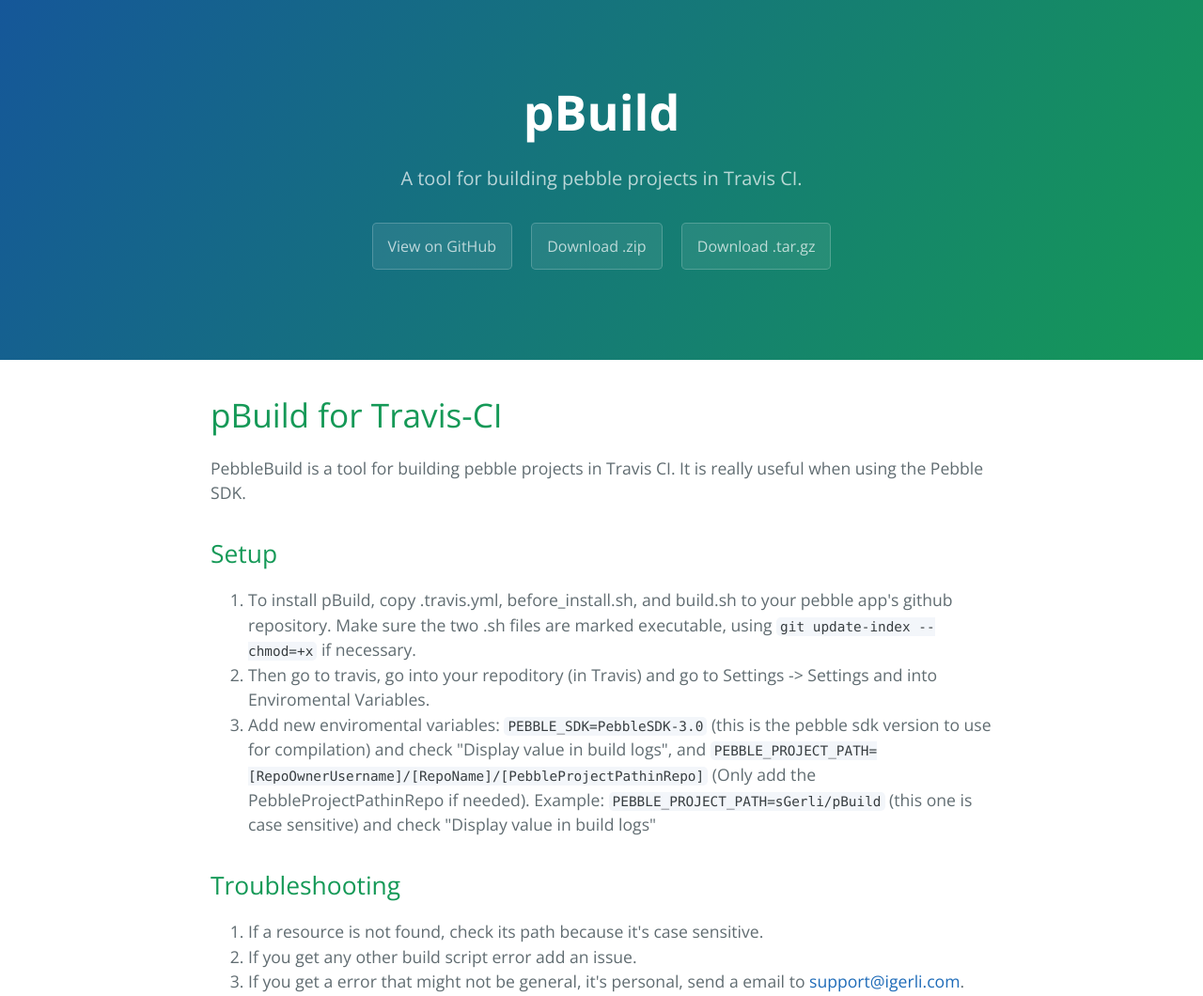
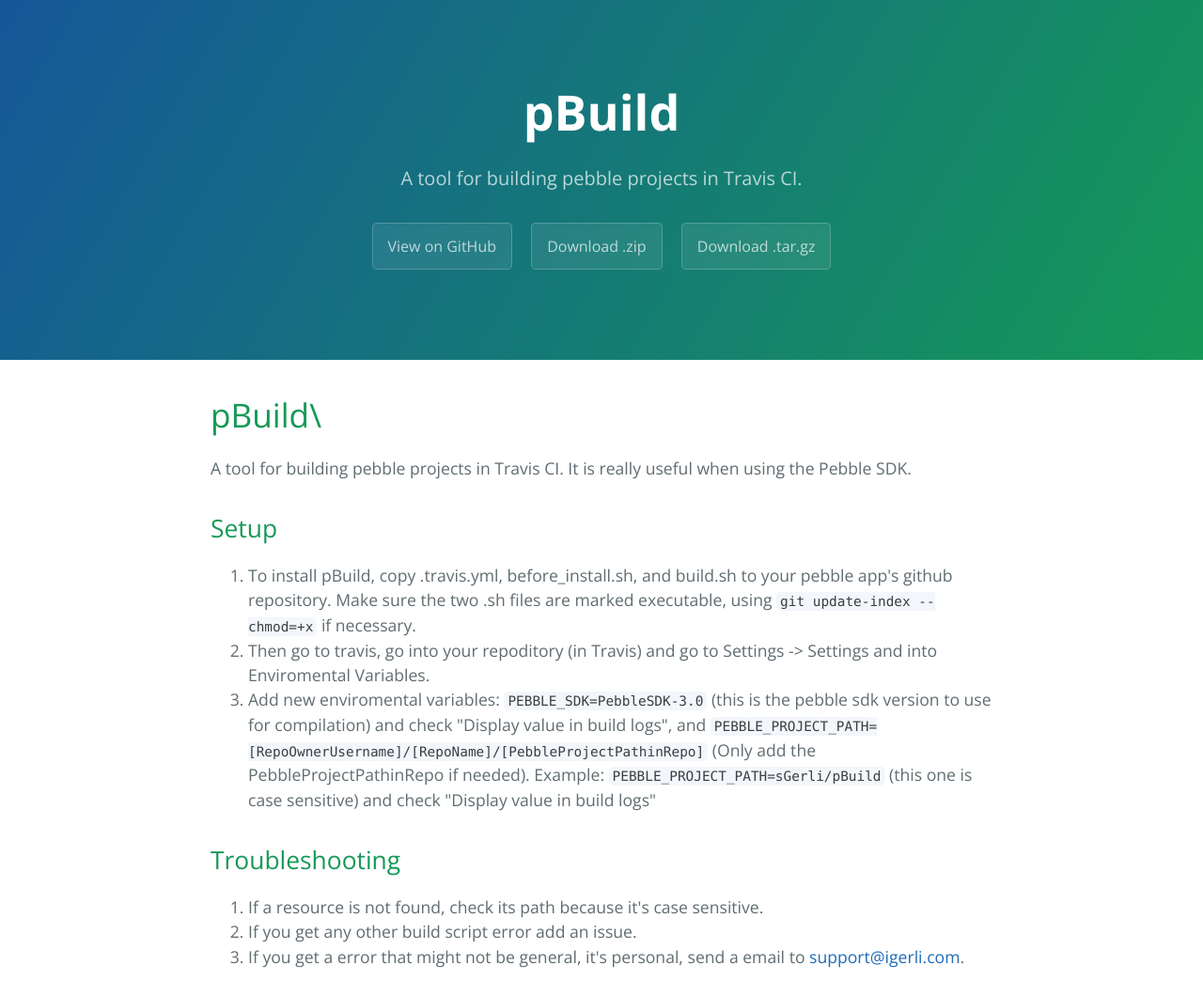
Before and after one commit to sGerli/pBuild, a plain HTML site: page index.html in a window 1280 px wide. Shown: the top 1060 px of the page at 94% size. Drawn offline with nearby package versions, Linux system fonts and the light colour scheme.

```diff
--- a/index.html
+++ b/index.html
@@ -20,9 +20,9 @@
 
     <section class="main-content">
       <h1>
-<a id="pbuild-for-travis-ci" class="anchor" href="#pbuild-for-travis-ci" aria-hidden="true"><span class="octicon octicon-link"></span></a>pBuild for Travis-CI</h1>
+<a id="pbuild" class="anchor" href="#pbuild" aria-hidden="true"><span class="octicon octicon-link"></span></a>pBuild\</h1>
 
-<p>PebbleBuild is a tool for building pebble projects in Travis CI.
+<p>A tool for building pebble projects in Travis CI.
 It is really useful when using the Pebble SDK.</p>
 
 <h2>
```
Also changed, not shown: params.json (+1 -1 lines).
